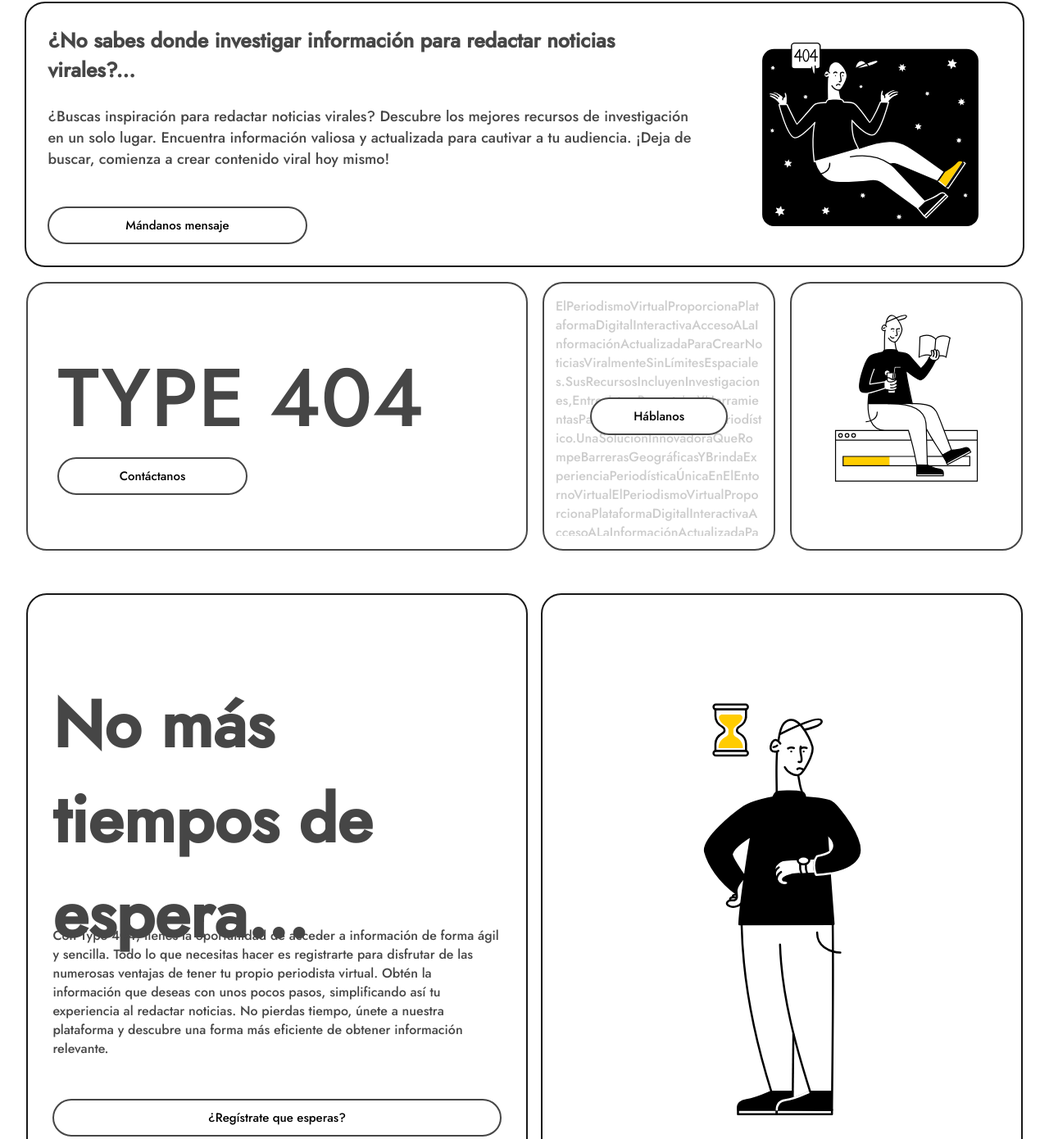
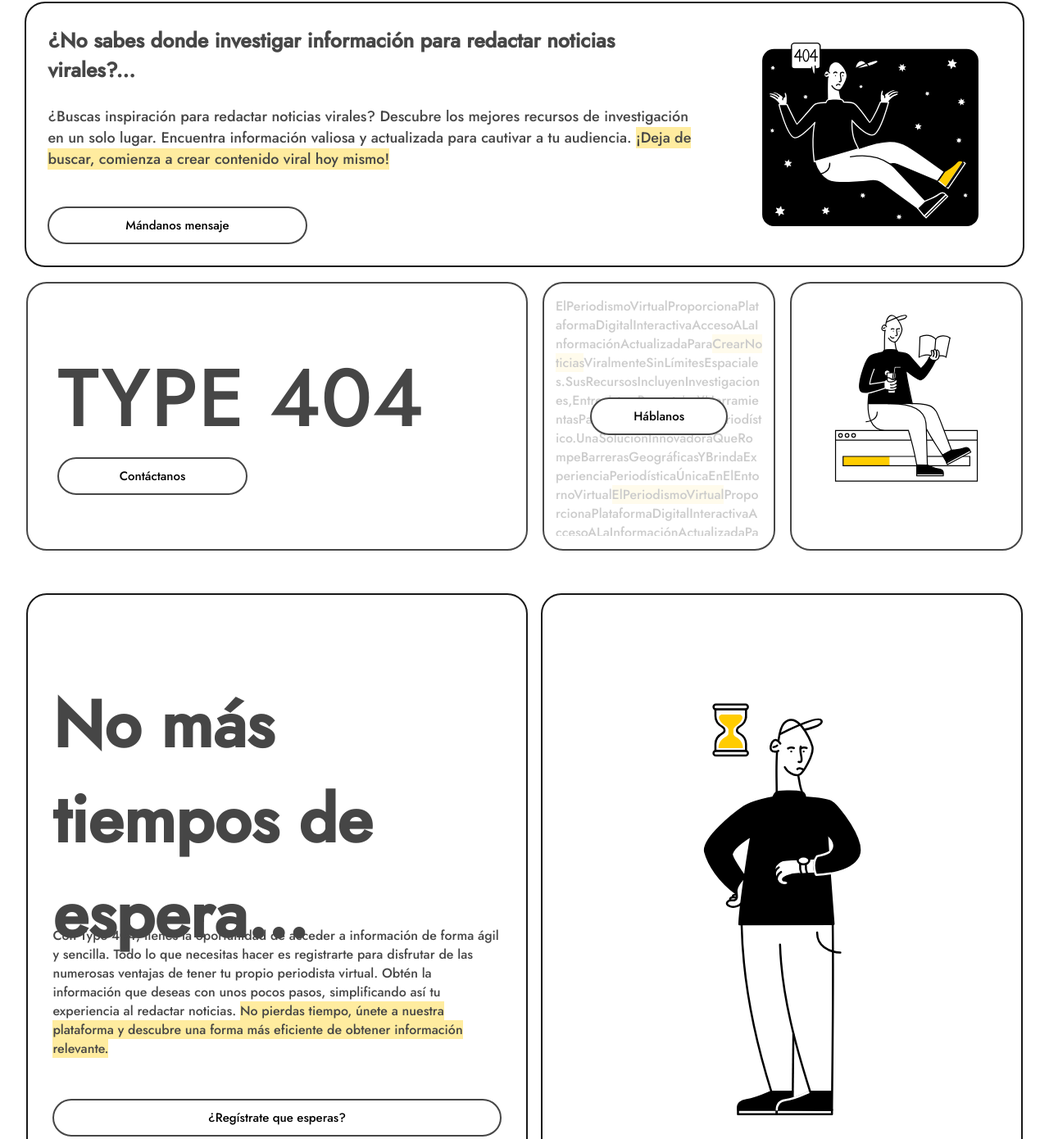
Before and after one commit to Jcampillo1207/type404, a plain HTML site: page index.html in a window 1280 px wide. Shown: the part 96-1486 px from the top of the page at 82% size. Drawn offline with Linux system fonts and the light colour scheme.

Commit message:
Highlight

```diff
--- a/index.html
+++ b/index.html
@@ -26,7 +26,7 @@
         <div class="card">
             <div class="cardH">
                 <h2 class="cardT">¿No sabes donde investigar información para redactar noticias virales?...</h2>
-                <p class="cardP">¿Buscas inspiración para redactar noticias virales? Descubre los mejores recursos de investigación en un solo lugar. Encuentra información valiosa y actualizada para cautivar a tu audiencia. ¡Deja de buscar, comienza a crear contenido viral hoy mismo!</p>
+                <p class="cardP">¿Buscas inspiración para redactar noticias virales? Descubre los mejores recursos de investigación en un solo lugar. Encuentra información valiosa y actualizada para cautivar a tu audiencia. <span class="highlight">¡Deja de buscar, comienza a crear contenido viral hoy mismo!</span></p>
                 <button class="cta">Mándanos mensaje</button>
             </div>
             <div class="imgC">
@@ -45,7 +45,7 @@
             </div>
             <div class="card3">
                  <button class="cta">Háblanos</button>
-                <div class="textC2"><p class="card3p">ElPeriodismoVirtualProporcionaPlataformaDigitalInteractivaAccesoALaInformaciónActualizadaParaCrearNoticiasViralmenteSinLímitesEspaciales.SusRecursosIncluyenInvestigaciones,Entrevistas,ReportajesYHerramientasParaElÉxitoDelProyectoPeriodístico.UnaSoluciónInnovadoraQueRompeBarrerasGeográficasYBrindaExperienciaPeriodísticaÚnicaEnElEntornoVirtualElPeriodismoVirtualProporcionaPlataformaDigitalInteractivaAccesoALaInformaciónActualizadaParaCrearNoticiasViralmenteSinLímitesEspaciales.SusRecursosIncluyenInvestigaciones,Entrevistas,ReportajesYHerramientasParaElÉxitoDelProyectoPeriodístico.UnaSoluciónInnovadoraQueRompeBarrerasGeográficasYBrindaExperienciaPeriodísticaÚnicaEnElEntornoVirtual.</p></div>
+                <div class="textC2"><p class="card3p">ElPeriodismoVirtualProporcionaPlataformaDigitalInteractivaAccesoALaInformaciónActualizadaPara<span class="highlight">CrearNoticias</span>ViralmenteSinLímitesEspaciales.SusRecursosIncluyenInvestigaciones,Entrevistas,ReportajesYHerramientasParaElÉxitoDelProyectoPeriodístico.UnaSoluciónInnovadoraQueRompeBarrerasGeográficasYBrindaExperienciaPeriodísticaÚnicaEnElEntornoVirtual<span class="highlight">ElPeriodismoVirtual</span>ProporcionaPlataformaDigitalInteractivaAccesoALaInformaciónActualizadaParaCrearNoticiasViralmenteSinLímitesEspaciales.SusRecursosIncluyenInvestigaciones,Entrevistas,ReportajesYHerramientasParaElÉxitoDelProyectoPeriodístico.UnaSoluciónInnovadoraQueRompeBarrerasGeográficasYBrindaExperienciaPeriodísticaÚnicaEnElEntornoVirtual.</p></div>
             </div>
             <div class="card4">
                     <img src="Loading.svg" alt="Loading" class="bg2I entrada-divertida">
@@ -59,7 +59,7 @@
             </div>
             <div class="conT4">
                 <h2 class="textC4">No más tiempos de espera...</h2>
-                <p class="parC4">Con Type 404, tienes la oportunidad de acceder a información de forma ágil y sencilla. Todo lo que necesitas hacer es registrarte para disfrutar de las numerosas ventajas de tener tu propio periodista virtual. Obtén la información que deseas con unos pocos pasos, simplificando así tu experiencia al redactar noticias. No pierdas tiempo, únete a nuestra plataforma y descubre una forma más eficiente de obtener información relevante.</p>
+                <p class="parC4">Con Type 404, tienes la oportunidad de acceder a información de forma ágil y sencilla. Todo lo que necesitas hacer es registrarte para disfrutar de las numerosas ventajas de tener tu propio periodista virtual. Obtén la información que deseas con unos pocos pasos, simplificando así tu experiencia al redactar noticias. <span class="highlight">No pierdas tiempo, únete a nuestra plataforma y descubre una forma más eficiente de obtener información relevante.</p>
                 <button class="cta">¿Regístrate que esperas?</button>
             </div>
         </div>
--- a/styles.css
+++ b/styles.css
@@ -45,6 +45,10 @@ html {
 body {
     font-family: 'Jost', sans-serif;
     background-color: white;
+}
+
+.highlight {
+    background-color: #ffcc0060;
 }
 
 .conT4 .cta {
```
